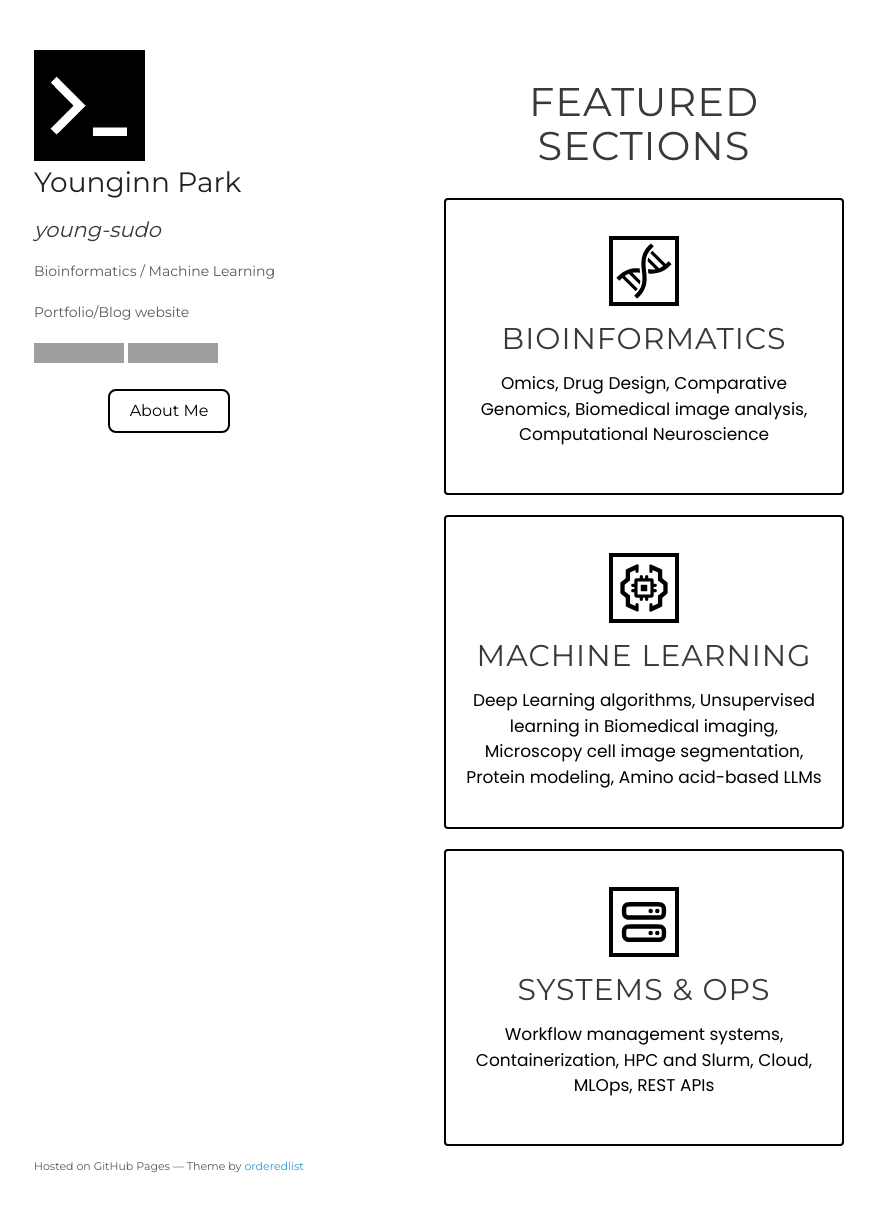
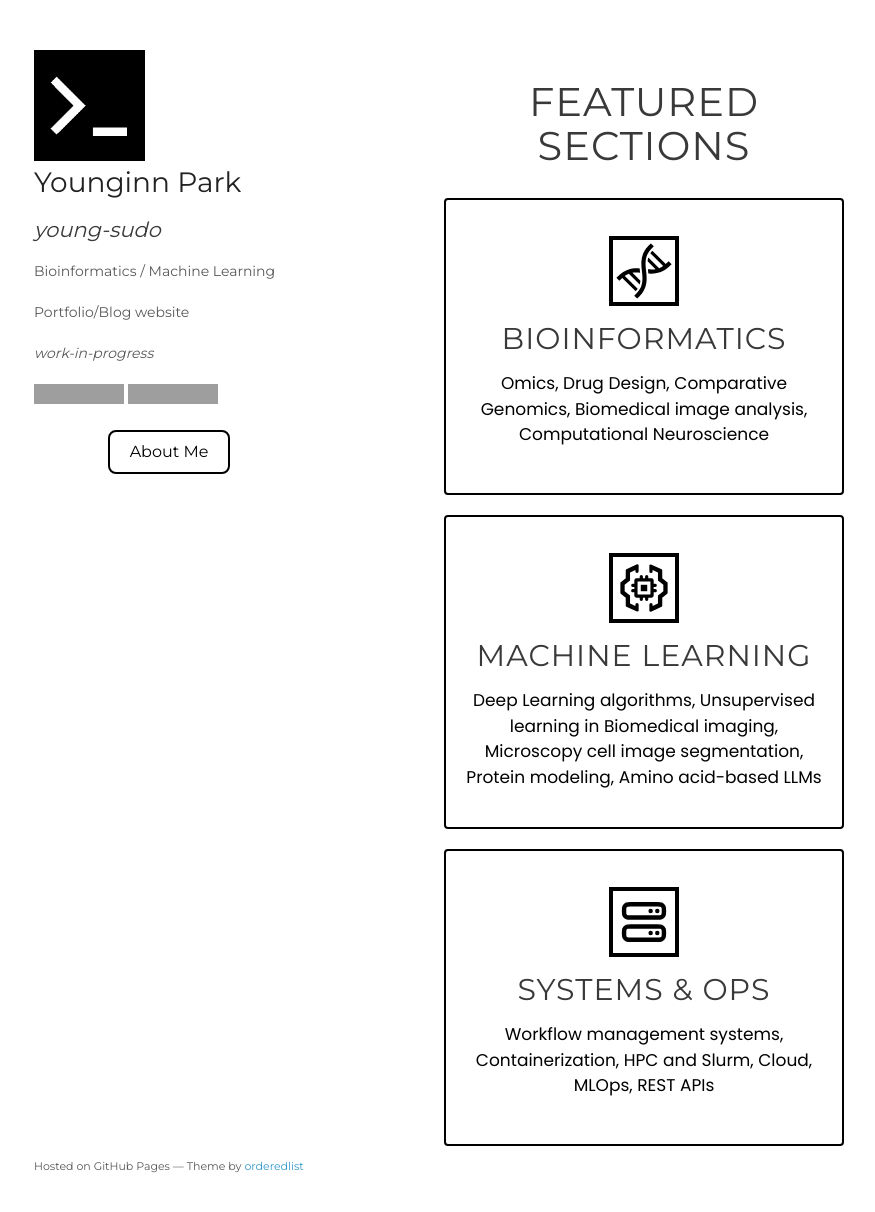
Before and after one commit to young-sudo/young-sudo.github.io, a Jekyll site: the page built from index.md, in a window 1280 px wide and 1246 px high. Shown: the top 1212 px of the window, without its empty margins (176-1051 px from the left). Built offline with Jekyll 4.4.1, drawn with Linux system fonts in a browser that asks for light colours; grey boxes are pictures that could not be loaded.

Commit message:
Highlight WIP

```diff
--- a/_layouts/default.html
+++ b/_layouts/default.html
@@ -29,6 +29,8 @@
 
         <p>Portfolio/Blog website</p>
 
+        <p><i>work-in-progress</i></p>
+
         <p>
         <a href="https://github.com/young-sudo" target="_blank" title="My GitHub Profile">
             <img src="https://img.shields.io/badge/GitHub-181717?style=for-the-badge&logo=github&logoColor=white" alt="GitHub Profile Link Badge" />
```
